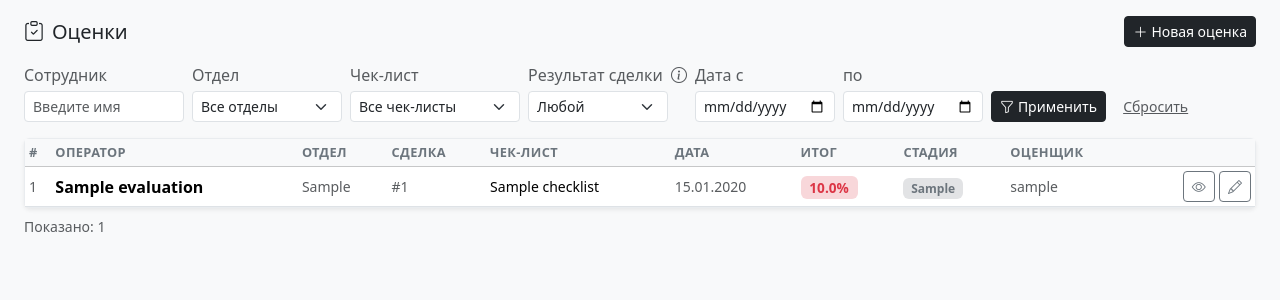
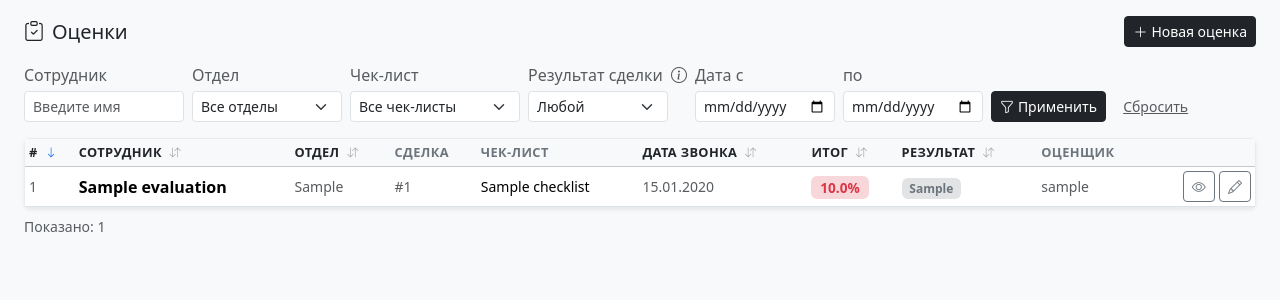
Before and after one commit to Legra13/listening_calls, a FastAPI app: page /evaluations in a window 1280 px wide. Shown: the part 57-357 px from the top of the page. Run offline with FastAPI, Linux system fonts and the light colour scheme; the visitor is signed in with stand-in values (Sample User, id 1); tables that the repository leaves empty hold one stand-in row (values such as "Sample post"); some libraries are stand-ins or nearby versions.

Commit message:
авто-коммит: изменения кода

```diff
--- a/app/routers/evaluations.py
+++ b/app/routers/evaluations.py
@@ -14,6 +14,16 @@ templates = Jinja2Templates(directory="app/templates")
 
 # ── List ──────────────────────────────────────────────────────────────────────
 
+_SORT_COLUMNS = {
+    "id":       Evaluation.id,
+    "operator": Evaluation.operator_name,
+    "date":     Evaluation.eval_date,
+    "score":    Evaluation.total_score,
+    "stage":    Evaluation.stage,
+    "dept":     Evaluation.department,
+}
+
+
 @router.get("")
 def evaluations_index(
     request: Request,
@@ -23,13 +33,14 @@ def evaluations_index(
     department: str = "",
     date_from: str = "",
     date_to: str = "",
+    sort: str = "id",
+    dir: str = "desc",
     db: Session = Depends(get_db),
     current_user: User = Depends(get_current_user),
 ):
     q = (
         db.query(Evaluation)
         .options(joinedload(Evaluation.checklist), joinedload(Evaluation.evaluator))
-        .order_by(Evaluation.created_at.desc())
     )
     if operator:
         q = q.filter(Evaluation.operator_name.ilike(f"%{operator}%"))
@@ -49,6 +60,9 @@ def evaluations_index(
             q = q.filter(Evaluation.eval_date <= datetime.strptime(date_to, "%Y-%m-%d").date())
         except ValueError:
             pass
+
+    col = _SORT_COLUMNS.get(sort, Evaluation.id)
+    q = q.order_by(col.asc() if dir == "asc" else col.desc())
 
     evaluations = q.limit(200).all()
     checklists = db.query(Checklist).all()
@@ -86,6 +100,8 @@ def evaluations_index(
             "date_from": date_from,
             "date_to": date_to,
         },
+        "sort": sort,
+        "dir": dir,
         "score_color": score_color,
         "flash": pop_flash(request),
     })
--- a/app/templates/evaluations/index.html
+++ b/app/templates/evaluations/index.html
@@ -77,19 +77,32 @@
   </div>
 </form>
 
+{% macro sort_url(col) %}
+  {% set new_dir = "asc" if (sort == col and dir == "desc") else "desc" %}
+  /evaluations?sort={{ col }}&dir={{ new_dir }}&operator={{ filters.operator }}&checklist_id={{ filters.checklist_id }}&stage={{ filters.stage }}&department={{ filters.department }}&date_from={{ filters.date_from }}&date_to={{ filters.date_to }}
+{%- endmacro %}
+
+{% macro sort_icon(col) %}
+  {% if sort == col %}
+    <i class="bi bi-arrow-{{ 'up' if dir == 'asc' else 'down' }} ms-1 text-primary" style="font-size:0.7rem"></i>
+  {% else %}
+    <i class="bi bi-arrow-down-up ms-1 text-muted opacity-50" style="font-size:0.7rem"></i>
+  {% endif %}
+{%- endmacro %}
+
 {% if evaluations %}
 <div class="card shadow-sm">
   <table class="table table-hover table-sm mb-0">
     <thead class="table-light">
       <tr>
-        <th>#</th>
-        <th>Оператор</th>
-        <th>Отдел</th>
+        <th><a href="{{ sort_url('id') }}" class="text-decoration-none text-dark">#{{ sort_icon('id') }}</a></th>
+        <th><a href="{{ sort_url('operator') }}" class="text-decoration-none text-dark">Сотрудник{{ sort_icon('operator') }}</a></th>
+        <th><a href="{{ sort_url('dept') }}" class="text-decoration-none text-dark">Отдел{{ sort_icon('dept') }}</a></th>
         <th>Сделка</th>
         <th>Чек-лист</th>
-        <th>Дата</th>
-        <th>Итог</th>
-        <th>Стадия</th>
+        <th><a href="{{ sort_url('date') }}" class="text-decoration-none text-dark">Дата звонка{{ sort_icon('date') }}</a></th>
+        <th><a href="{{ sort_url('score') }}" class="text-decoration-none text-dark">Итог{{ sort_icon('score') }}</a></th>
+        <th><a href="{{ sort_url('stage') }}" class="text-decoration-none text-dark">Результат{{ sort_icon('stage') }}</a></th>
         <th>Оценщик</th>
         <th></th>
       </tr>
```
